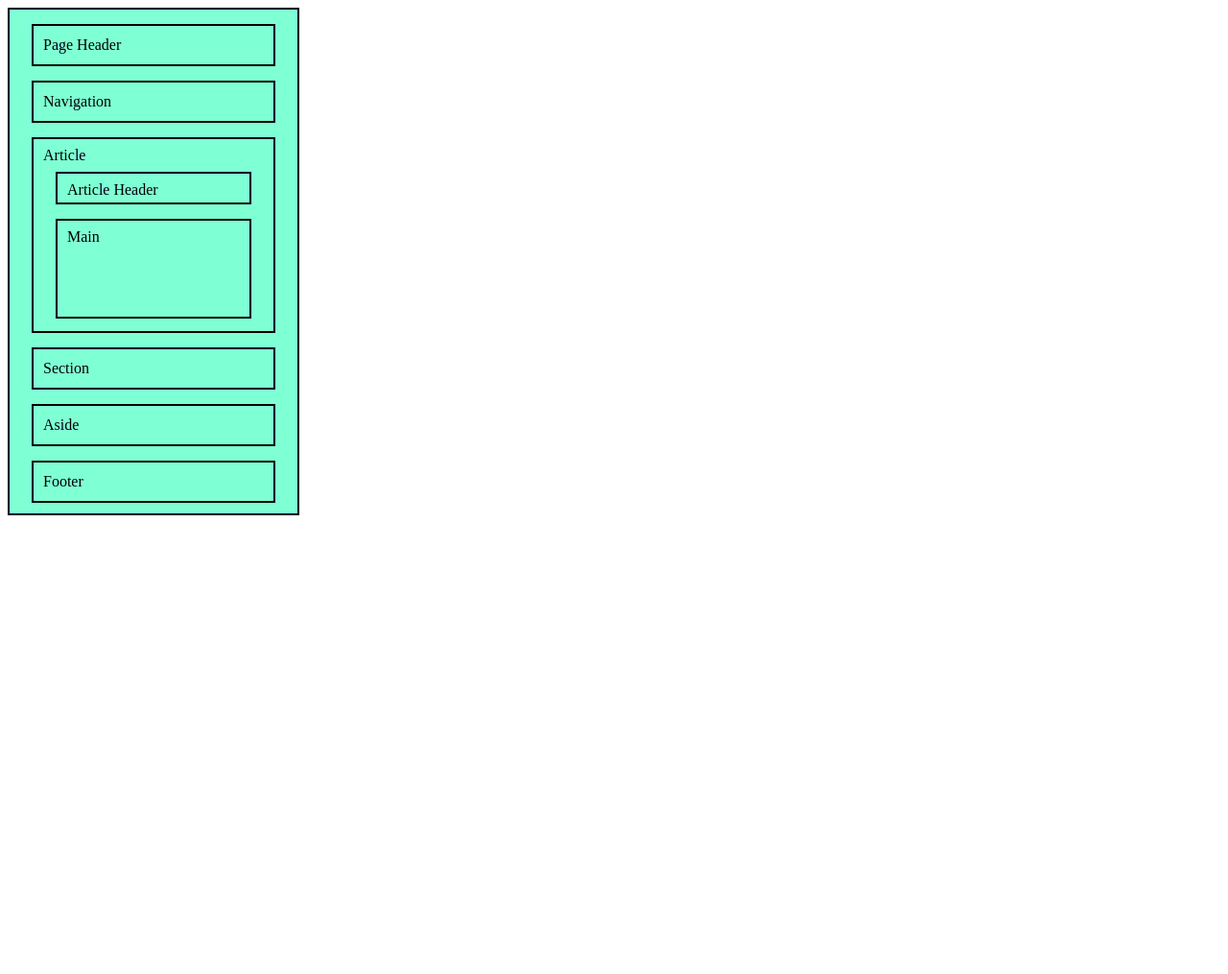
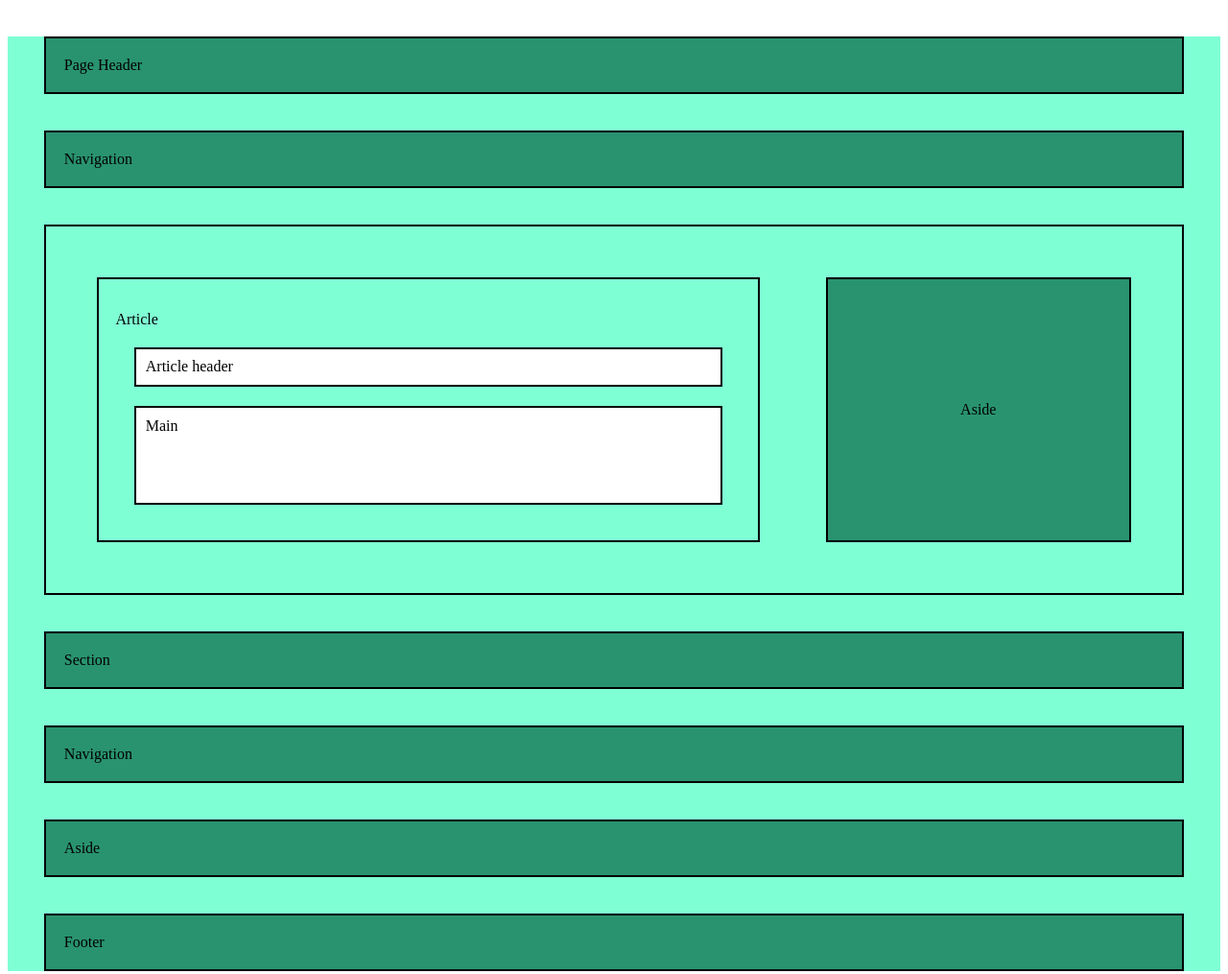
Before and after one commit to OUYORNG/Web_Design, a plain HTML site: page TP04/Lab4_3_2.html in a window 1280 px wide. Shown: the whole page at 96% size. Before the commit the page ends 800 px from the top, so only its background shows below. Drawn offline with Linux system fonts and the light colour scheme.

Commit message:
Finish TP02

```diff
--- a/TP04/Lab4_3_2.html
+++ b/TP04/Lab4_3_2.html
@@ -5,133 +5,77 @@
     <meta name="viewport" content="width=device-width, initial-scale=1.0">
     <title>Document</title>
     <style>
-        .parent{
+        .flex{
+            display: flex;
+            border: 2px solid black;
+            flex-grow: 2;
+        }
+        .flexcol{
+            flex-direction: column;
+        }
+        .flexrow{
+            flex-direction: row;
+        }
+        .flexgrow0{
+            flex-grow: 0;
+        }
+        .flexgrow1{
+            flex-grow: 1;
+        }
+        .border {
+            border: 2px solid black;
+            margin: 3%;
+            padding: 1.5%;
+        }
+        .main{
+            flex-basis: 1;
+            border: 2px solid black;
+            height: 5em;
+        }
+        .backcolor{
             background-color: aquamarine;
-            border: 2px solid black;
-            width: 300px;
-            height: 525px;
         }
-        .page_header{
-            background-color: aquamarine;
-            border: 2px solid black;
-            width: 250px;
-            height: 40px;
-            margin: auto;
-            margin-top: 15px;
+        .boxcolor{
+            background-color: rgb(41, 147, 112);
+        }
+        .boxcolor1{
+            background-color: white;
+        }
+        .left{
+            justify-content: center;
+            align-items: center;
+            width: 70%;
+        }
+        .left1{
+            width: 30%;
             display: flex;
-            justify-content: left;
+            justify-content: center;
             align-items: center;
-            text-indent: 10px;
-        }
-        .Nav{
-            background-color: aquamarine;
-            border: 2px solid black;
-            width: 250px;
-            height: 40px;
-            margin: auto;
-            margin-top: 15px;
-            color: 2px black;
-            display: flex;
-            align-items: center;
-            text-align: right;
-            text-indent: 10px;
-        }
-        .Articles{
-            background-color: aquamarine;
-            border: 2px solid black;
-            width: 250px;
-            height: 200px;
-            margin: auto;
-            margin-top: 15px;
-            text-indent: 10px;
-            line-height: 2px;
         }
 
-        .Section{
-            background-color: aquamarine;
-            border: 2px solid black;
-            width: 250px;
-            height: 40px;
-            margin: auto;
-            margin-top: 15px;
-            text-indent: 10px;
-            display: flex;
-            align-items: center;
-            text-indent: 10px;
-
-        }
-        .Aside{
-            background-color: aquamarine;
-            border: 2px solid black;
-            width: 250px;
-            height: 40px;
-            margin: auto;
-            margin-top: 15px;
-            display: flex;
-            align-items: center;
-            text-indent: 10px;
-        }
-        .footer{
-            background-color: aquamarine;
-            border: 2px solid black;
-            width: 250px;
-            height: 40px;
-            margin: auto;
-            margin-top: 15px;
-            display: flex;
-            align-items: center;
-            text-indent: 10px;
-        }
-        .Articles_header{
-            background-color: aquamarine;
-            border: 2px solid black;
-            width: 200px;
-            height: 30px;
-            margin: auto;
-            margin-top: 2px;
-            text-indent: 10px;
-            align-items: center;
-            line-height: 1px;
-        }
-        .Main{
-            background-color: aquamarine;
-            border: 2px solid black;
-            width: 200px;
-            height: 100px;
-            margin: auto;
-            margin-top: 15px;
-            text-indent: 10px;
-            align-items: center;
-            line-height: 1px;
-        }
     </style>
 </head>
 <body>
-    <div class="parent">
-        <div class="page_header">
-            <p>Page Header</p>
-        </div>
-        <div class="Nav">
-            <p>Navigation</p>
-        </div>
-        <div class="Articles">
-            <p>Article</p>
-            <div class="Articles_header">
-                <p>Article Header</p>
+    <div class="flexcol backcolor ">
+        <div class="flexgrow0 border boxcolor">Page Header</div>
+        <div class="flexgrow1 border boxcolor">Navigation</div>
+
+        <div class=" flex border boxcsolor">
+            <div class=" border left">
+                <p class="">Article</p>
+                <p class="border boxcolor1">Article header</p>
+                <p class="border main boxcolor1">Main</p>
             </div>
-            <div class="Main">
-                <p>Main</p>
+            <div class=" border boxcolor left1">
+                <p>Aside</p>
             </div>
         </div>
-        <div class="Section">
-            <p>Section</p>
-        </div>
-        <div class="Aside">
-            <p>Aside</p>
-        </div>
-        <div class="footer">
-            <p>Footer</p>
-        </div>
+
+        <div class="flexgrow1 border boxcolor">Section</div>
+        <div class="flexgrow1 border boxcolor">Navigation</div>
+        <div class="flexgrow1 border boxcolor">Aside</div>
+        <div class="flexgrow1 border boxcolor">Footer</div>
+    </div>
 
     </div>
 </body>
```
Also changed, not shown: Lab3-2.html (added, +112 -0 lines), TP04/Lab4_2.html (+1 -1 lines), TP04/Lab4_3_1.html (+43 -119 lines), TP04/Lab4_3_3.html (added, +112 -0 lines).
